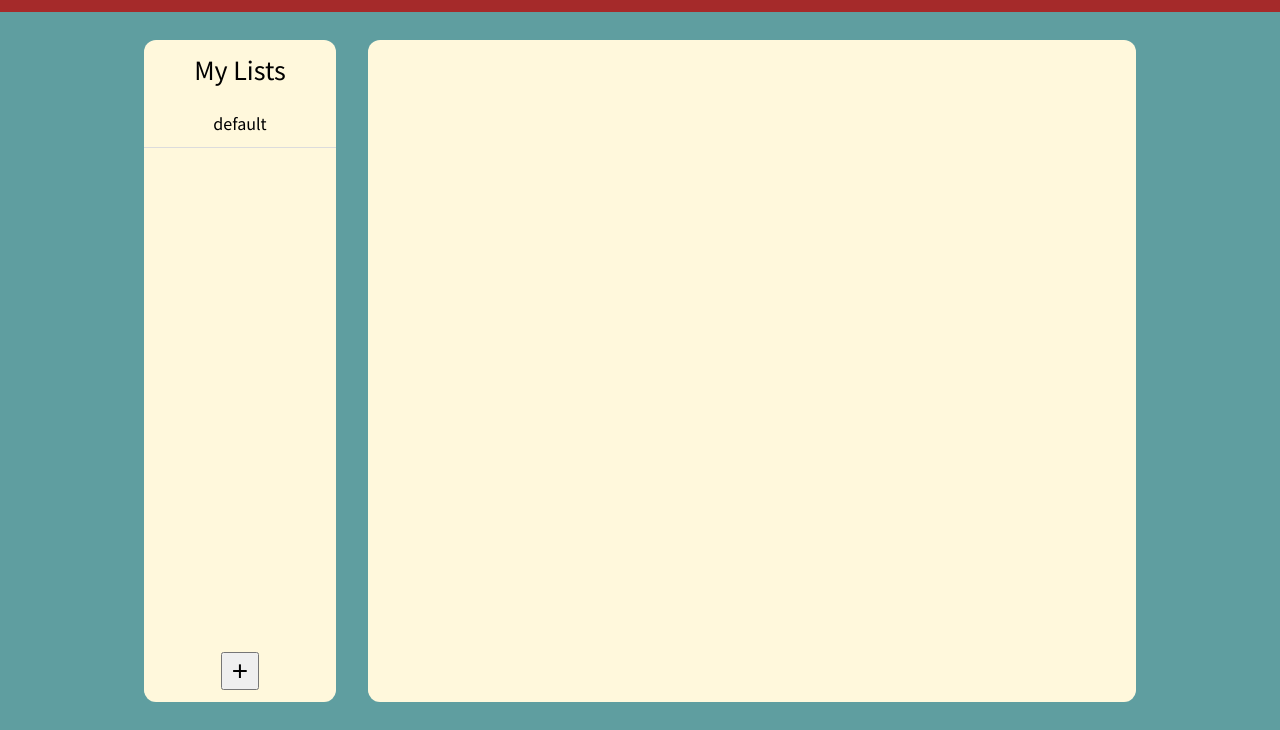
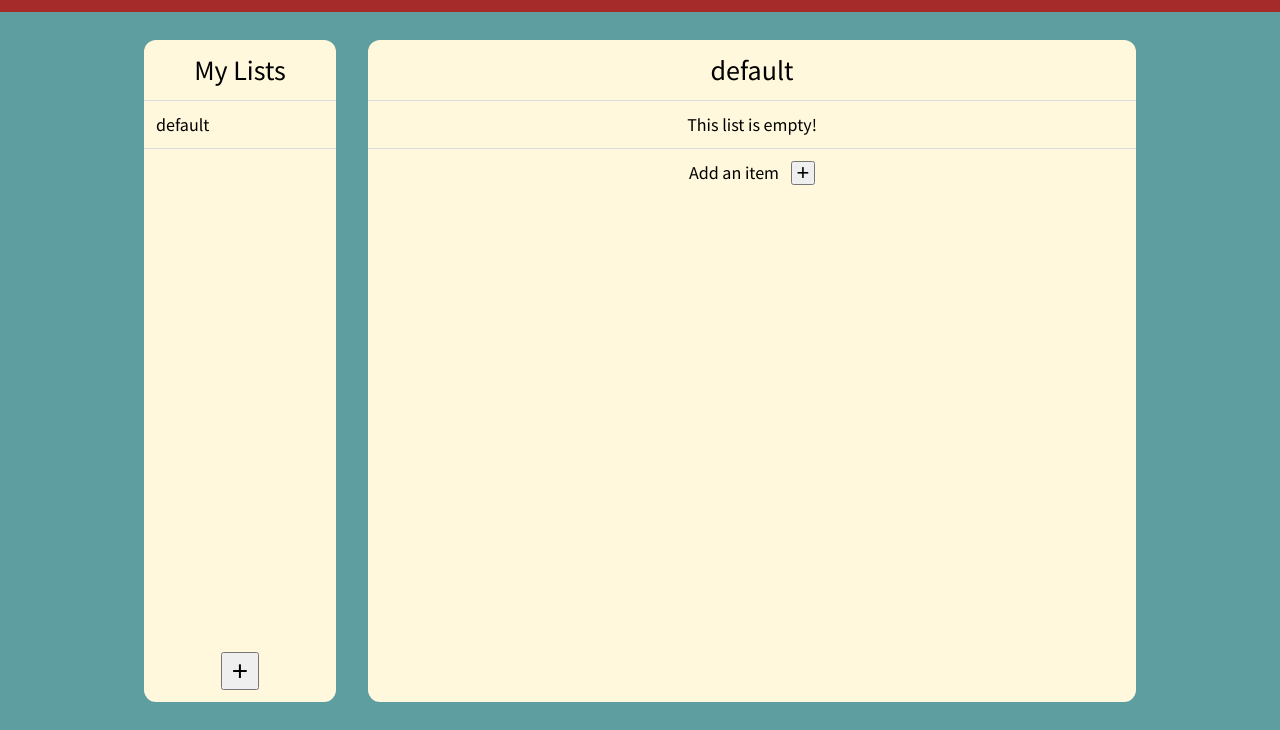
Before and after one commit to maxhalde98/todo-list, a website built with webpack: page dist/index.html in a window 1280 px wide. Shown: the part 70-800 px from the top of the page. Built offline with nearby package versions, Linux system fonts and the light colour scheme.

Commit message:
updated dom logic and added features

```diff
--- a/src/dom.js
+++ b/src/dom.js
@@ -44,6 +44,7 @@ const populateBody = () => {
     //create div for list menu content (left pane)
     const LIST_MENU = document.createElement('div');
     LIST_MENU.id = 'list-menu';
+    CONTENT_BODY.appendChild(LIST_MENU);
 
     //create div for title (i.e. My Lists)
     const LIST_MENU_TITLE = document.createElement('div');
@@ -54,10 +55,11 @@ const populateBody = () => {
     //create div to hold my list titles
     const LIST_TITLES_DIV = document.createElement('div');
     LIST_TITLES_DIV.id = 'list-titles-div';
-
-    updateListMenu(LIST_TITLES_DIV);
     // append titles div to menu div
     LIST_MENU.appendChild(LIST_TITLES_DIV);
+
+    //populate with lists titles
+    updateListMenu();
 
     // create button to add a new todo list
     const ADD_LIST_BTN = document.createElement('button');
@@ -65,27 +67,81 @@ const populateBody = () => {
     ADD_LIST_BTN.textContent = '+';
     ADD_LIST_BTN.addEventListener('click', () => {
         let newListTitle = prompt('Add a new list: ', 'title');
-        MY_LISTS.addList(newListTitle);
+        myLists.addList(newListTitle);
     })
     LIST_MENU.appendChild(ADD_LIST_BTN);
 
+    // create div to hold active list and its items
     const ACTIVE_LIST = document.createElement('div');
     ACTIVE_LIST.id = 'active-list';
+    CONTENT_BODY.appendChild(ACTIVE_LIST);
+    // create div to hold active list's title
+    const ACTIVE_LIST_TITLE = document.createElement('div');
+    ACTIVE_LIST_TITLE.id = 'active-list-title';
+    //create div to hold active list's items
+    const ACTIVE_LIST_ITEMS = document.createElement('div');
+    ACTIVE_LIST_ITEMS.id = 'active-list-items';
+    // create div to to hold text and add item button
+    const ADD_ITEM_DIV = document.createElement('div');
+    ADD_ITEM_DIV.id = 'add-item';
+    ADD_ITEM_DIV.textContent = 'Add an item';
+    const ADD_ITEM_BTN = document.createElement('button');
+    ADD_ITEM_BTN.id='add-item-btn';
+    ADD_ITEM_BTN.textContent = '+';
+    ADD_ITEM_BTN.addEventListener('click', () => {
 
-    CONTENT_BODY.appendChild(LIST_MENU);
-    CONTENT_BODY.appendChild(ACTIVE_LIST);
+    })
+
+    ADD_ITEM_DIV.appendChild(ADD_ITEM_BTN);
+    ACTIVE_LIST.appendChild(ACTIVE_LIST_TITLE);
+    ACTIVE_LIST.appendChild(ACTIVE_LIST_ITEMS);
+    ACTIVE_LIST_ITEMS.appendChild(ADD_ITEM_DIV);
+
+    updateActiveList();
 }
 
-const updateListMenu = (LIST_TITLES_DIV) => {
-    const LIST_TITLES = MY_LISTS.getListTitles();
-    // // //loop through my list titles, create div with text content = title, then append to titles div
+const updateListMenu = () => {
+    //retrieve div element that holds our list titles
+    const LIST_TITLES_DIV = document.getElementById('list-titles-div');
+    //clear div
+    LIST_TITLES_DIV.innerHTML = '';
+    //retrieve current lists titles
+    const LIST_TITLES = myLists.getListTitles();
+    //loop through my list titles, create div with text content = title, then append to titles div
     LIST_TITLES.forEach(title => {
+        //create div to hold our list title
         let myDiv = document.createElement('div');
         myDiv.textContent = title;
         myDiv.id = title;
         myDiv.classList.add('list-title');
+        //create remove button to remove list from our lists
+        let removeBtn = document.createElement('button');
+        removeBtn.classList.add('remove-list-btn');
+        removeBtn.textContent = '-';
+        removeBtn.addEventListener('click', () => {
+            myLists.removeList(title);
+        })
+        //append button to title div
+        if (myDiv.id !== 'default') {myDiv.appendChild(removeBtn)};
         LIST_TITLES_DIV.appendChild(myDiv);
     })
 }
 
+const updateActiveList = () => {
+    const ACTIVE_LIST_TITLE = document.querySelector('#active-list-title');
+    const ACTIVE_LIST_ITEMS = document.querySelector('#active-list-items');
+    const ADD_ITEM_DIV = document.querySelector('#add-item');
+
+    ACTIVE_LIST_TITLE.textContent = myLists.getActiveListTitle();
+    if (myLists.getActiveList().isEmpty() === true) {
+        const ACTIVE_LIST_EMPTY = document.createElement('div');
+        ACTIVE_LIST_EMPTY.textContent = 'This list is empty!';
+        ACTIVE_LIST_EMPTY.id = 'empty-list-item';
+        ACTIVE_LIST_ITEMS.insertBefore(ACTIVE_LIST_EMPTY, ADD_ITEM_DIV);
+    }
+    else {
+
+    }
+}
+
 export {initialLoad, updateListMenu}
--- a/src/index.js
+++ b/src/index.js
@@ -1,7 +1,8 @@
 import './style.css';
-import _ from 'lodash';
+import _, { update } from 'lodash';
 import { initialLoad, updateListMenu } from "./dom";
 
+// factory function to create todo items
 const todoFactory = (title, description, dueDate, priority) => {
     const getTitle = () => title;
     const getDescription = () => description;
@@ -11,29 +12,60 @@ const todoFactory = (title, description, dueDate, priority) => {
     return {getTitle, getDescription, getDueDate, getPriority, setPriority}
 };
 
+// factory function to create todo lists
 const todoListFactory = (title) => {
+    //empty array to hold list items
     const TODO_LIST = [];
-
     const getTitle = () => title;
+    // function to add item to list
     const addToList = (item) => TODO_LIST.push(item);
-    const removeFromList = (item) => {
-        let index = TODO_LIST.indexOf(item);
-        if (index >= 0) {
-            TODO_LIST.splice(index, 1);
+    const isEmpty = () => {
+        if (TODO_LIST.length === 0) {
+            return true;
+        }
+        else {
+            return false;
         }
     }
-    const displayList = () => {TODO_LIST.forEach(todo => {
-        console.log(todo.getTitle());
-    })}
+    // function to remove item from list
+    // const removeFromList = (item) => {
+    //     let index = TODO_LIST.indexOf(item);
+    //     if (index >= 0) {
+    //         TODO_LIST.splice(index, 1);
+    //     }
+    // }
 
-    return {getTitle, addToList, displayList, removeFromList}
+    return {getTitle, addToList, isEmpty}
 }
 
-const myLists = () => {
+// myLists module that is a
+const myLists = (() => {
     const MY_LISTS = [todoListFactory('default')];
+    let activeList = MY_LISTS[0];
+    const getActiveListTitle = () => {
+        return activeList.getTitle();
+    }
+    const getActiveList = () => {
+        return activeList;
+    }
 
     const addList = (list) => {
-        MY_LISTS.push(todoListFactory(list));
+        let index = -1;
+        MY_LISTS.forEach(curr => {
+            if (curr.getTitle() === list) {index = MY_LISTS.indexOf(curr)};
+        })
+
+        if (index !== -1 && list !== 'default') {
+            MY_LISTS.push(todoListFactory(list));
+            updateListMenu();
+        }
+    }
+    const removeList = (list) => {
+        let index = -1;
+        MY_LISTS.forEach(curr => {
+            if (curr.getTitle() === list) {index = MY_LISTS.indexOf(curr)};
+        })
+        MY_LISTS.splice(index, 1);
         updateListMenu();
     }
     const getListTitles = () => {
@@ -43,8 +75,8 @@ const myLists = () => {
         })
         return TITLES;
     };
-    return {addList, getListTitles};
-}
+    return {addList, getListTitles, removeList, getActiveListTitle, getActiveList};
+})();
 
 const TASK_ONE = todoFactory('Dishes', 'Washing dishes', 'today', 'high');
 
@@ -57,7 +89,7 @@ const TASK_ONE = todoFactory('Dishes', 'Washing dishes', 'today', 'high');
 // DEFAULT.removeFromList(TASK_ONE);
 // DEFAULT.displayList();
 
-const MY_LISTS = myLists();
+
 initialLoad();
 
-export {myLists, MY_LISTS}
+export {myLists}
--- a/src/style.css
+++ b/src/style.css
@@ -56,6 +56,7 @@ html, body {
     padding-top: 12px;
     padding-bottom: 12px;
     font-size: 28px;
+    border-bottom: 1px solid gainsboro;
 }
 
 #active-list {
@@ -69,11 +70,12 @@ html, body {
 .list-title {
     width: 15vw;
     display: flex;
-    justify-content: center;
+    justify-content: space-between;
     padding-top: 12px;
     padding-bottom: 12px;
     font-size: 18px;
     border-bottom: 1px solid gainsboro;
+    text-indent: 12px;
     /* border-top: 1px solid gainsboro; */
 }
 
@@ -84,3 +86,57 @@ html, body {
     font-size: 28px;
     margin-bottom: 12px;
 }
+
+.remove-list-btn {
+    width: 24px;
+    height: 24px;
+    font-size: 22px;
+    margin-right: 12px;
+    display: flex;
+    align-items: center;
+}
+
+#active-list-title {
+    width: 60vw;
+    display: flex;
+    justify-content: center;
+    padding-top: 12px;
+    padding-bottom: 12px;
+    font-size: 28px;
+    border-bottom: 1px solid gainsboro;
+}
+
+#active-list-items {
+    width: 60vw;
+    display: flex;
+    flex-direction: column;
+}
+
+#empty-list-item {
+    width: 60vw;
+    padding-top: 12px;
+    padding-bottom: 12px;
+    font-size: 18px;
+    display: flex;
+    justify-content: center;
+    border-bottom: 1px solid gainsboro;
+}
+
+#add-item {
+    width: 60vw;
+    padding-top: 12px;
+    padding-bottom: 12px;
+    font-size: 18px;
+    display: flex;
+    justify-content: center;
+}
+
+#add-item-btn {
+    width: 24px;
+    height: 24px;
+    font-size: 22px;
+    margin-left: 12px;
+    display: flex;
+    justify-content: center;
+    align-items: center;
+}
```
Also changed, not shown: dist/index.html, dist/main.js.
